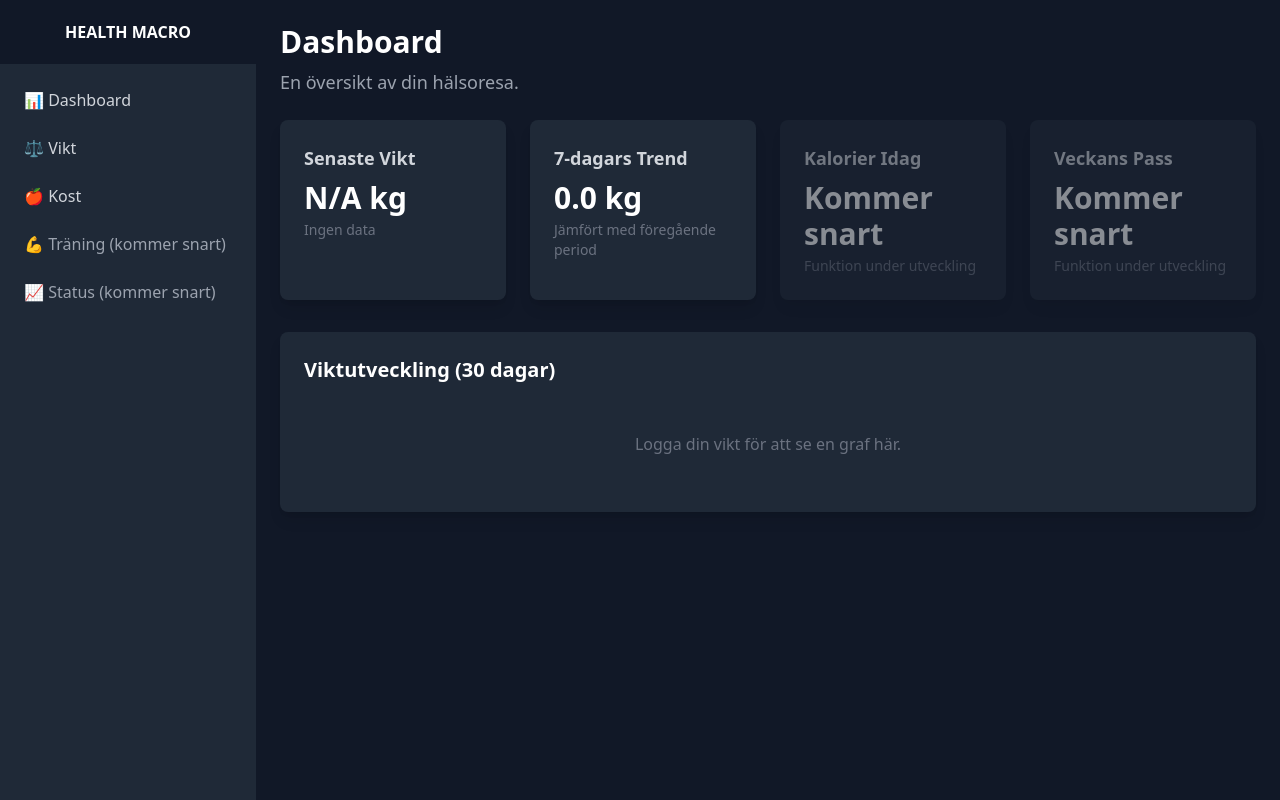
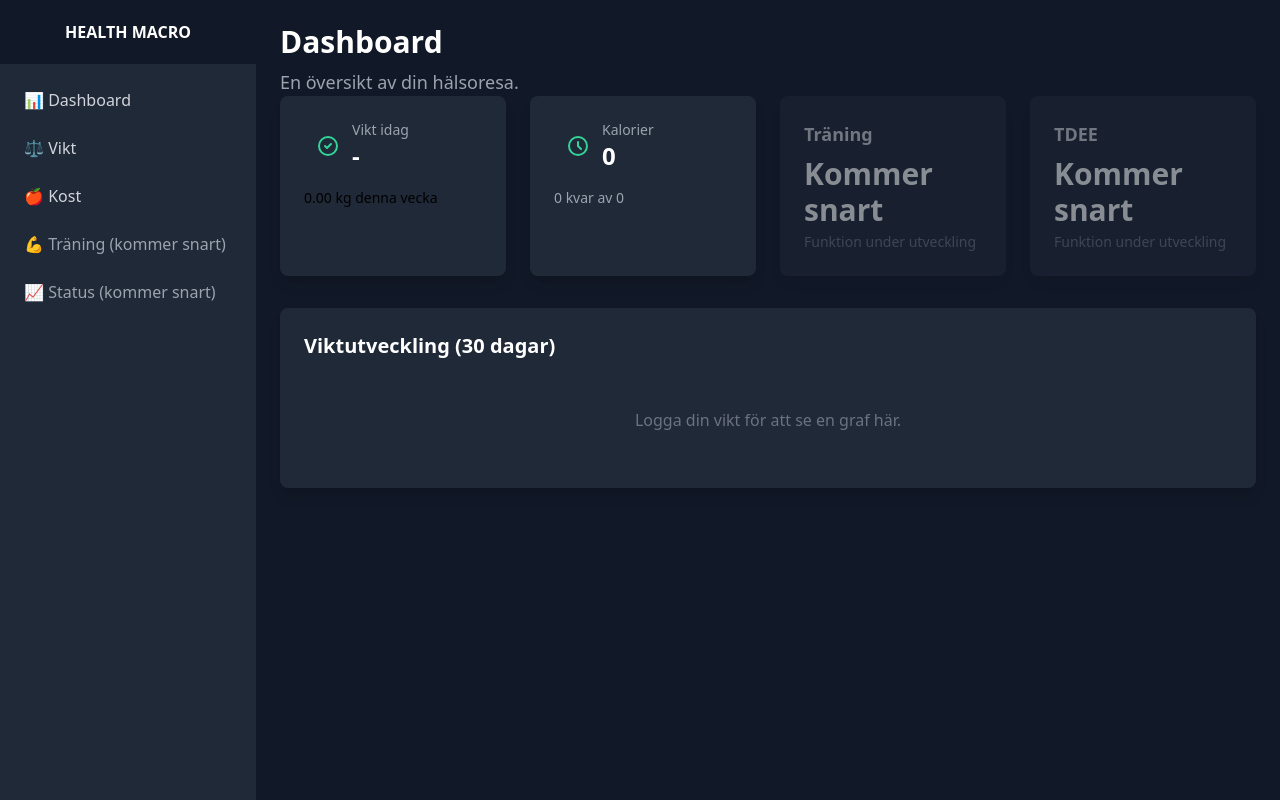
Before and after one commit to oskartellebo/Health-Macro-APP, a Flask app: template app/templates/dashboard.html in a window 1280 px wide. Run offline with Flask 3, Linux system fonts and the light colour scheme; the template is opened without the code that fills it, so the values that code supplies are empty.

Commit message:
feat: display dynamic calorie stats on dashboard

```diff
--- a/app/templates/dashboard.html
+++ b/app/templates/dashboard.html
@@ -6,40 +6,69 @@
     <p class="mt-2 text-lg text-gray-400">En översikt av din hälsoresa.</p>
 </div>
 
-<!-- Statistik-kort -->
-<div class="grid grid-cols-1 md:grid-cols-2 lg:grid-cols-4 gap-6 mt-6">
+<!-- Stat-kort -->
+<div class="grid grid-cols-1 md:grid-cols-2 lg:grid-cols-4 gap-6">
     <!-- Senaste Vikt -->
     <div class="bg-gray-800 p-6 rounded-lg shadow-lg">
-        <h3 class="text-lg font-semibold text-gray-300">Senaste Vikt</h3>
-        <p class="text-3xl font-bold text-white mt-2">
-            {{ '%.1f'|format(latest_log.weight) if latest_log else 'N/A' }} kg
-        </p>
-        <p class="text-sm text-gray-500 mt-1">
-            {{ latest_log.date.strftime('%Y-%m-%d') if latest_log else 'Ingen data' }}
-        </p>
+        <div class="flex items-center">
+            <div class="p-3 rounded-full bg-emerald-500 bg-opacity-20">
+                <svg class="h-6 w-6 text-emerald-400" fill="none" viewBox="0 0 24 24" stroke="currentColor">
+                    <path stroke-linecap="round" stroke-linejoin="round" stroke-width="2" d="M9 12l2 2 4-4m6 2a9 9 0 11-18 0 9 9 0 0118 0z" />
+                </svg>
+            </div>
+            <div class="ml-4">
+                <p class="text-sm font-medium text-gray-400">Vikt idag</p>
+                {% if weight_stats.latest_weight %}
+                    <p class="text-2xl font-bold text-white">{{ weight_stats.latest_weight }} kg</p>
+                {% else %}
+                    <p class="text-2xl font-bold text-white">-</p>
+                {% endif %}
+            </div>
+        </div>
+        <div class="mt-4">
+            {% if weight_stats.change_since_week_ago is not none %}
+                <p class="text-sm {{ 'text-green-400' if weight_stats.change_since_week_ago < 0 else 'text-red-400' }}">
+                    {{ "%.2f"|format(weight_stats.change_since_week_ago) }} kg denna vecka
+                </p>
+            {% else %}
+                <p class="text-sm text-gray-500">Logga mer data</p>
+            {% endif %}
+        </div>
     </div>
 
-    <!-- Viktförändring (7d) -->
+    <!-- Kalorier Idag -->
     <div class="bg-gray-800 p-6 rounded-lg shadow-lg">
-        <h3 class="text-lg font-semibold text-gray-300">7-dagars Trend</h3>
-        <p class="text-3xl font-bold mt-2 {{ 'text-green-500' if stats.change is not none and stats.change < 0 else 'text-red-500' if stats.change is not none and stats.change > 0 else 'text-white' }}">
-            {{ '%.1f'|format(stats.change) if stats.change is not none else 'N/A' }} kg
-        </p>
-         <p class="text-sm text-gray-500 mt-1">Jämfört med föregående period</p>
+        <div class="flex items-center">
+            <div class="p-3 rounded-full bg-emerald-500 bg-opacity-20">
+                <svg class="h-6 w-6 text-emerald-400" fill="none" viewBox="0 0 24 24" stroke="currentColor">
+                    <path stroke-linecap="round" stroke-linejoin="round" stroke-width="2" d="M12 8v4l3 3m6-3a9 9 0 11-18 0 9 9 0 0118 0z" />
+                </svg>
+            </div>
+            <div class="ml-4">
+                <p class="text-sm font-medium text-gray-400">Kalorier</p>
+                <p class="text-2xl font-bold text-white">{{ "%.0f"|format(calorie_stats.total_calories) }}</p>
+            </div>
+        </div>
+        <div class="mt-4">
+            <div class="w-full bg-gray-700 rounded-full h-2.5">
+                <div class="bg-emerald-500 h-2.5 rounded-full" style="width: {{ calorie_stats.progress_percentage }}%"></div>
+            </div>
+            <p class="text-sm text-gray-400 mt-1">{{ "%.0f"|format(calorie_stats.remaining_calories) }} kvar av {{ "%.0f"|format(calorie_stats.calorie_goal) }}</p>
+        </div>
     </div>
 
-    <!-- Kalorier Idag (platshållare) -->
+    <!-- Träning (platshållare) -->
     <div class="bg-gray-800 p-6 rounded-lg shadow-lg opacity-50">
-        <h3 class="text-lg font-semibold text-gray-300">Kalorier Idag</h3>
-        <p class="text-3xl font-bold text-white mt-2">Kommer snart</p>
-        <p class="text-sm text-gray-500 mt-1">Funktion under utveckling</p>
+         <h3 class="text-lg font-semibold text-gray-300">Träning</h3>
+         <p class="text-3xl font-bold text-white mt-2">Kommer snart</p>
+         <p class="text-sm text-gray-500 mt-1">Funktion under utveckling</p>
     </div>
 
-    <!-- Veckans Pass (platshållare) -->
+    <!-- TDEE (platshållare) -->
     <div class="bg-gray-800 p-6 rounded-lg shadow-lg opacity-50">
-        <h3 class="text-lg font-semibold text-gray-300">Veckans Pass</h3>
-        <p class="text-3xl font-bold text-white mt-2">Kommer snart</p>
-        <p class="text-sm text-gray-500 mt-1">Funktion under utveckling</p>
+         <h3 class="text-lg font-semibold text-gray-300">TDEE</h3>
+         <p class="text-3xl font-bold text-white mt-2">Kommer snart</p>
+         <p class="text-sm text-gray-500 mt-1">Funktion under utveckling</p>
     </div>
 </div>
 
```
Also changed, not shown: app/routes.py (+17 -24 lines), app/services/stats_service.py (+26 -2 lines).
